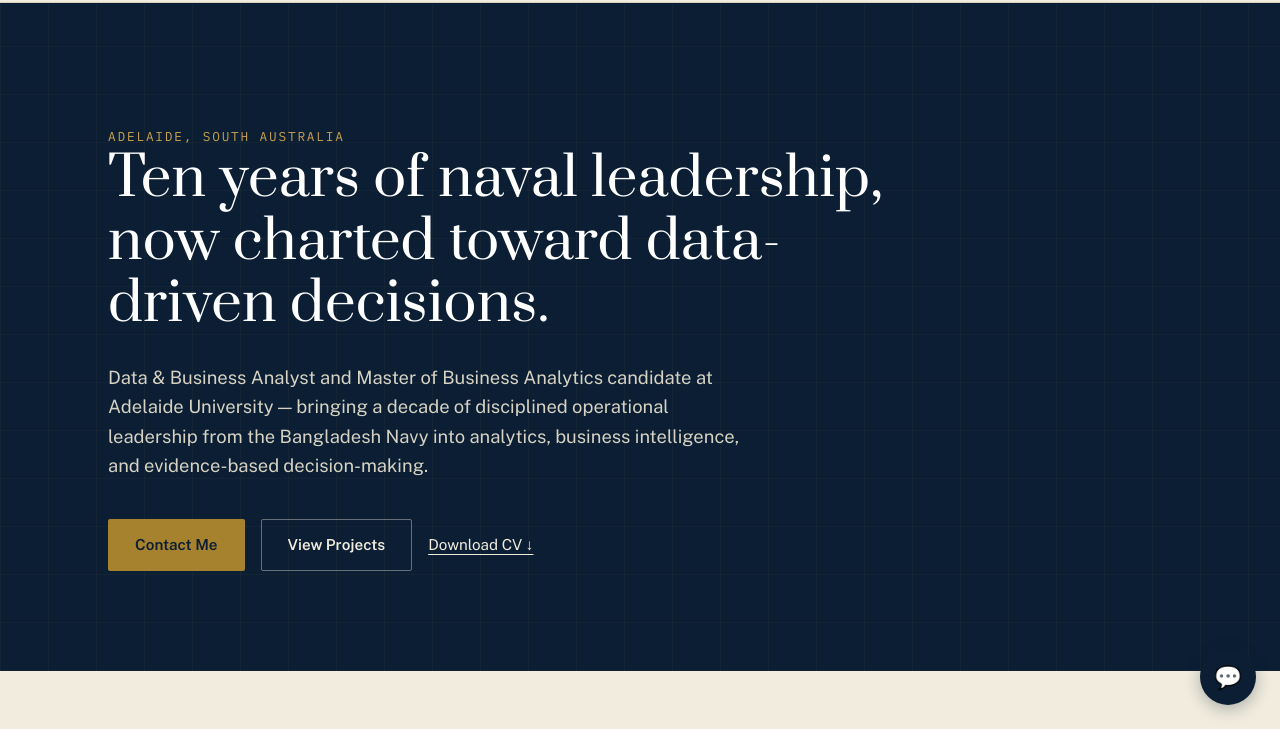
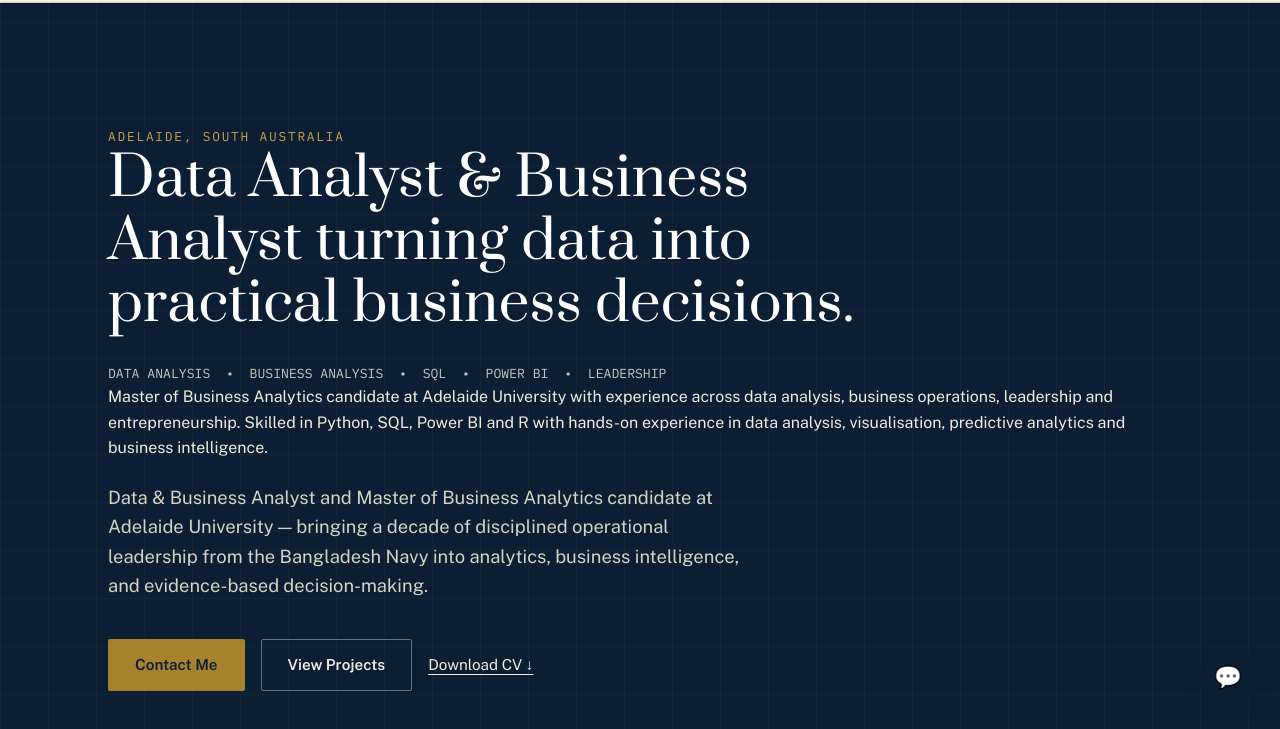
Before and after one commit to SaminAbrar860/saminabrar860.github.io, a plain HTML site: page index.html in a window 1280 px wide. Shown: the part 71-800 px from the top of the page. Drawn offline with nearby package versions, Linux system fonts and the light colour scheme.

Commit message:
Add files via upload

```diff
--- a/index.html
+++ b/index.html
@@ -31,7 +31,18 @@
 <section class="hero">
   <div class="wrap">
     <span class="eyebrow">Adelaide, South Australia</span>
-    <h1>Ten years of naval leadership, now charted toward data-driven decisions.</h1>
+    <h1>Data Analyst &amp; Business Analyst turning data into practical business decisions.</h1>
+
+<p class="lede">
+<div style="font-family:'IBM Plex Mono',monospace; font-size:.82rem; margin-top:18px; opacity:.82;">
+  DATA ANALYSIS &nbsp;•&nbsp; BUSINESS ANALYSIS &nbsp;•&nbsp; SQL &nbsp;•&nbsp; POWER BI &nbsp;•&nbsp; LEADERSHIP
+</div>
+
+Master of Business Analytics candidate at Adelaide University with experience across
+data analysis, business operations, leadership and entrepreneurship. Skilled in Python,
+SQL, Power BI and R with hands-on experience in data analysis, visualisation,
+predictive analytics and business intelligence.
+</p>
     <p class="lede">Data &amp; Business Analyst and Master of Business Analytics candidate at Adelaide University — bringing a decade of disciplined operational leadership from the Bangladesh Navy into analytics, business intelligence, and evidence-based decision-making.</p>
     <div class="ctas">
       <a href="#contact" class="btn btn-primary">Contact Me</a>
```
